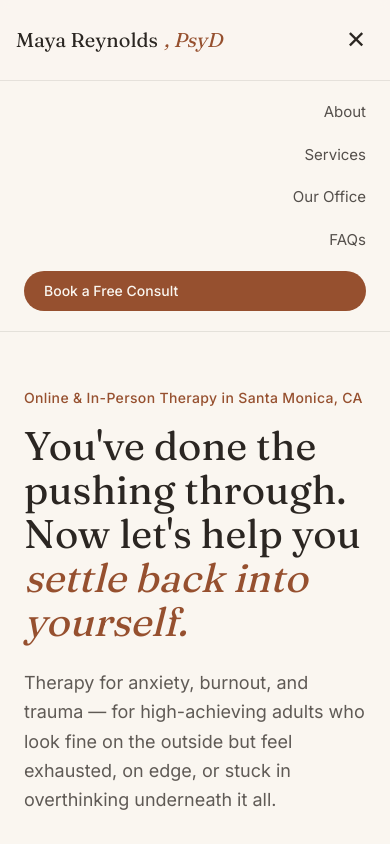
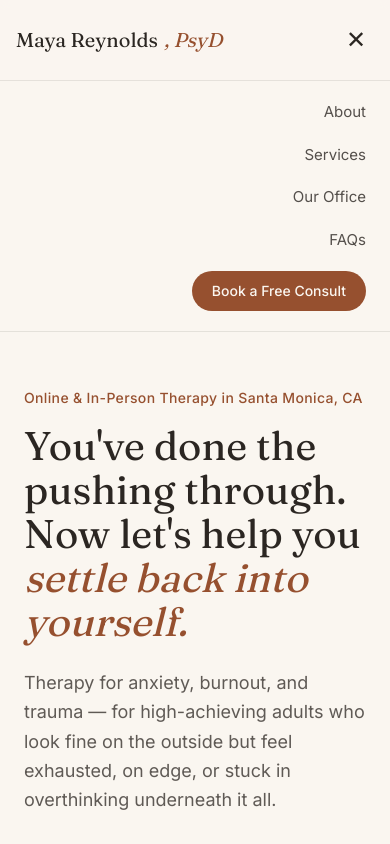
Before and after one commit to KapilYadav11/therapist-website, a Next.js app: page / in a window 390 px wide. Both pictures are taken after a click on the button "Toggle menu". Shown: the top 844 px of the page. Built offline with nearby package versions, Linux system fonts and the light colour scheme.

Commit message:
change in header section

```diff
--- a/components/Header.tsx
+++ b/components/Header.tsx
@@ -57,7 +57,6 @@ export default function Header() {
       {/* Mobile Navigation */}
       {menuOpen && (
         <div className="md:hidden border-t border-charcoal/10 px-6 py-5 bg-linen w-full">
-          {/* items-end aur text-right se sab right side shift ho jayega */}
           <nav className="flex flex-col gap-5 items-end text-right">
             {navLinks.map((link) => (
               <a
@@ -70,11 +69,11 @@ export default function Header() {
               </a>
             ))}
 
-            {/* Button ko full width ya auto right rakh sakte hain */}
+            {/* self-end aur w-fit se button bhi theek links aur "X" ke neeche compact rahega */}
             <a
               href="/contact"
               onClick={() => setMenuOpen(false)}
-              className="btn-primary w-full text-center !py-2.5 !px-5 text-sm"
+              className="btn-primary self-end w-fit !py-2.5 !px-5 text-sm"
             >
               Book a Free Consult
             </a>
```
